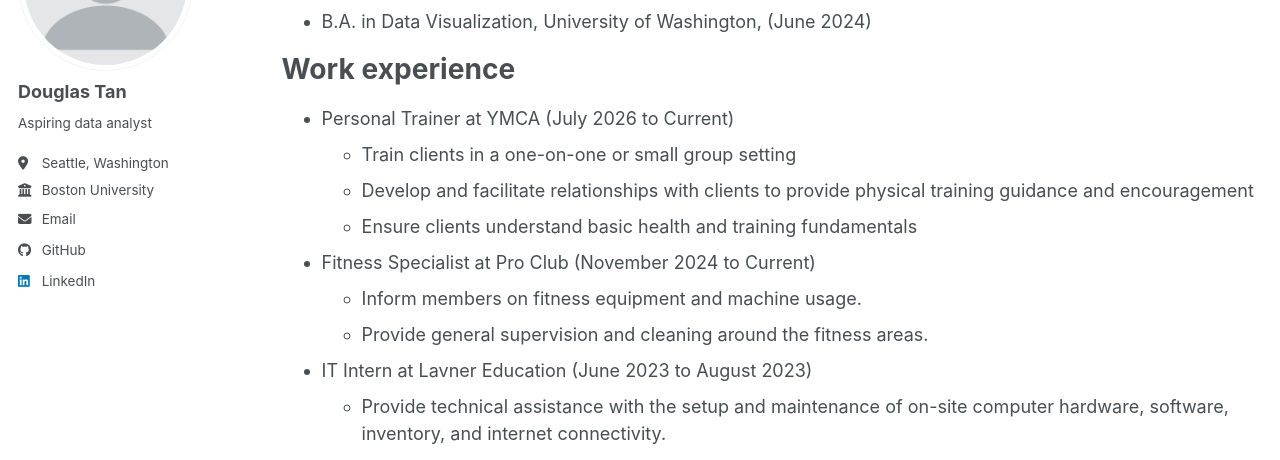
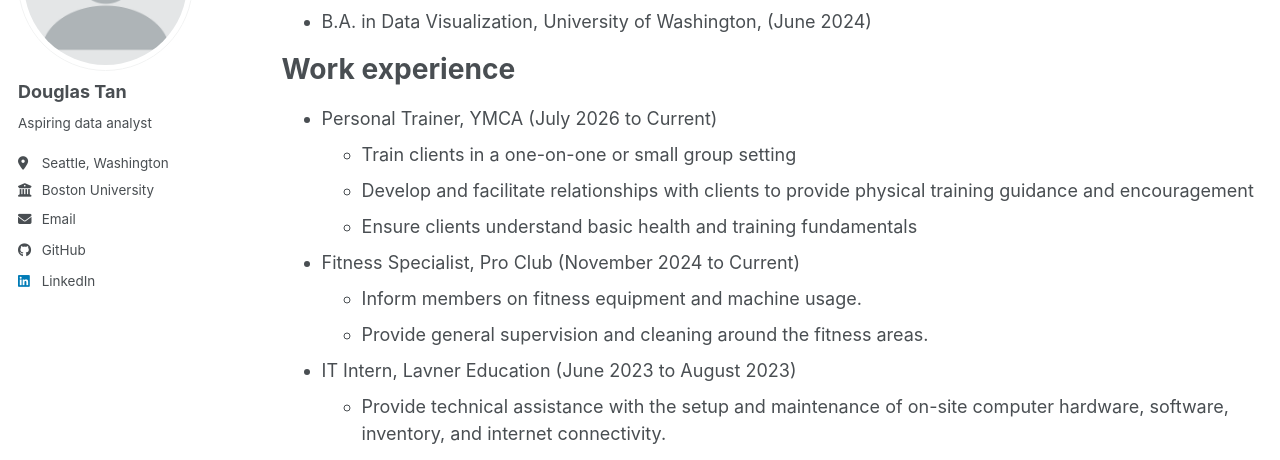
Before and after one commit to douggtann/douggtann.github.io, a Jekyll site: the page built from _pages/cv.md, in a window 1280 px wide and 1400 px high. Shown: the part 223-683 px from the top of the window. Built offline with Jekyll 4.4.1, drawn with Linux system fonts in a browser that asks for light colours; a style sheet for code colours, icons or effects is not loaded.

Commit message:
Update cv.md

```diff
--- a/_pages/cv.md
+++ b/_pages/cv.md
@@ -16,14 +16,14 @@ Education
 
 Work experience
 ======
-* Personal Trainer at YMCA (July 2026 to Current)
+* Personal Trainer, YMCA (July 2026 to Current)
   * Train clients in a one-on-one or small group setting
   * Develop and facilitate relationships with clients to provide physical training guidance and encouragement
   * Ensure clients understand basic health and training fundamentals
-* Fitness Specialist at Pro Club (November 2024 to Current)
+* Fitness Specialist, Pro Club (November 2024 to Current)
   * Inform members on fitness equipment and machine usage.
   * Provide general supervision and cleaning around the fitness areas.
-* IT Intern at Lavner Education (June 2023 to August 2023)
+* IT Intern, Lavner Education (June 2023 to August 2023)
   * Provide technical assistance with the setup and maintenance of on-site computer hardware, software, inventory, and internet connectivity.
   * Provided troubleshooting and technical support to staff and students.
   * Taught and instructed students on STEAM-related material (Scratch, Java, Interactive Design, etc.).
```
Also changed, not shown: other parts of _pages/cv.md (+1 -1 lines).
